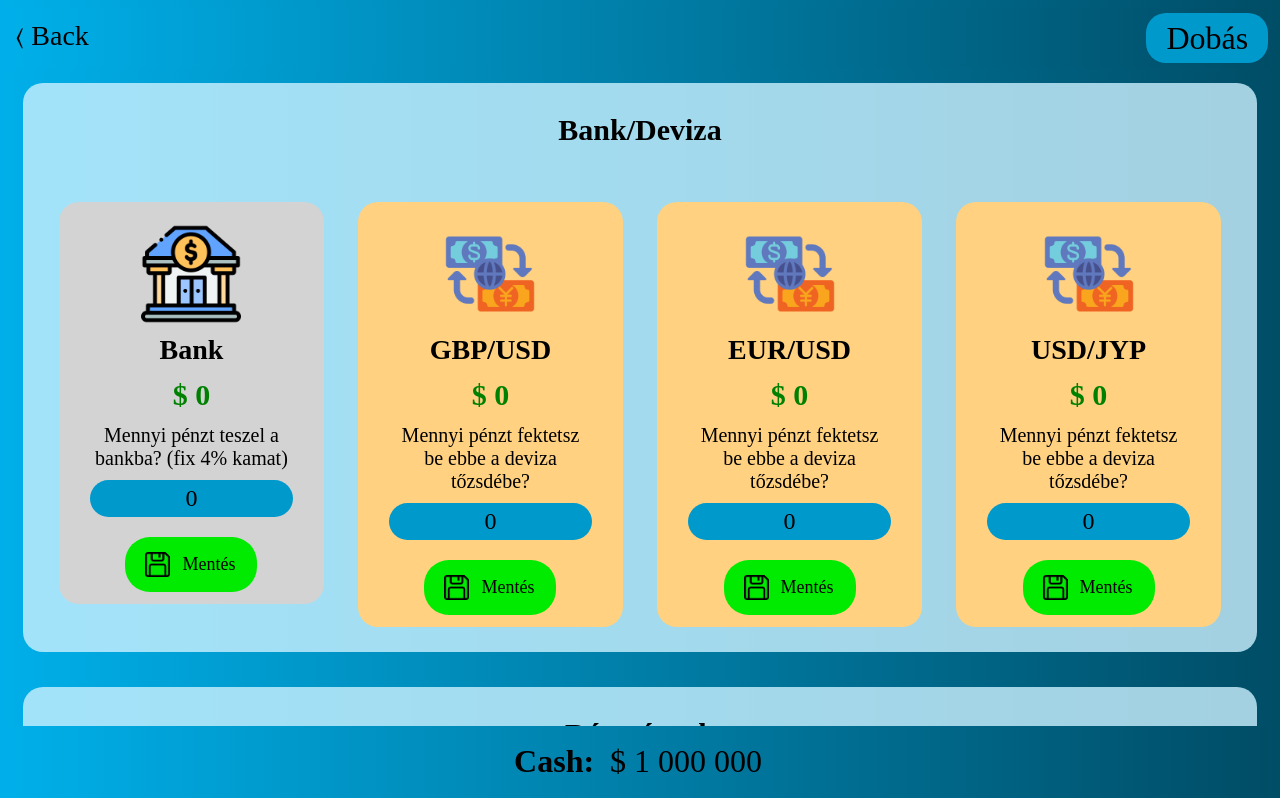
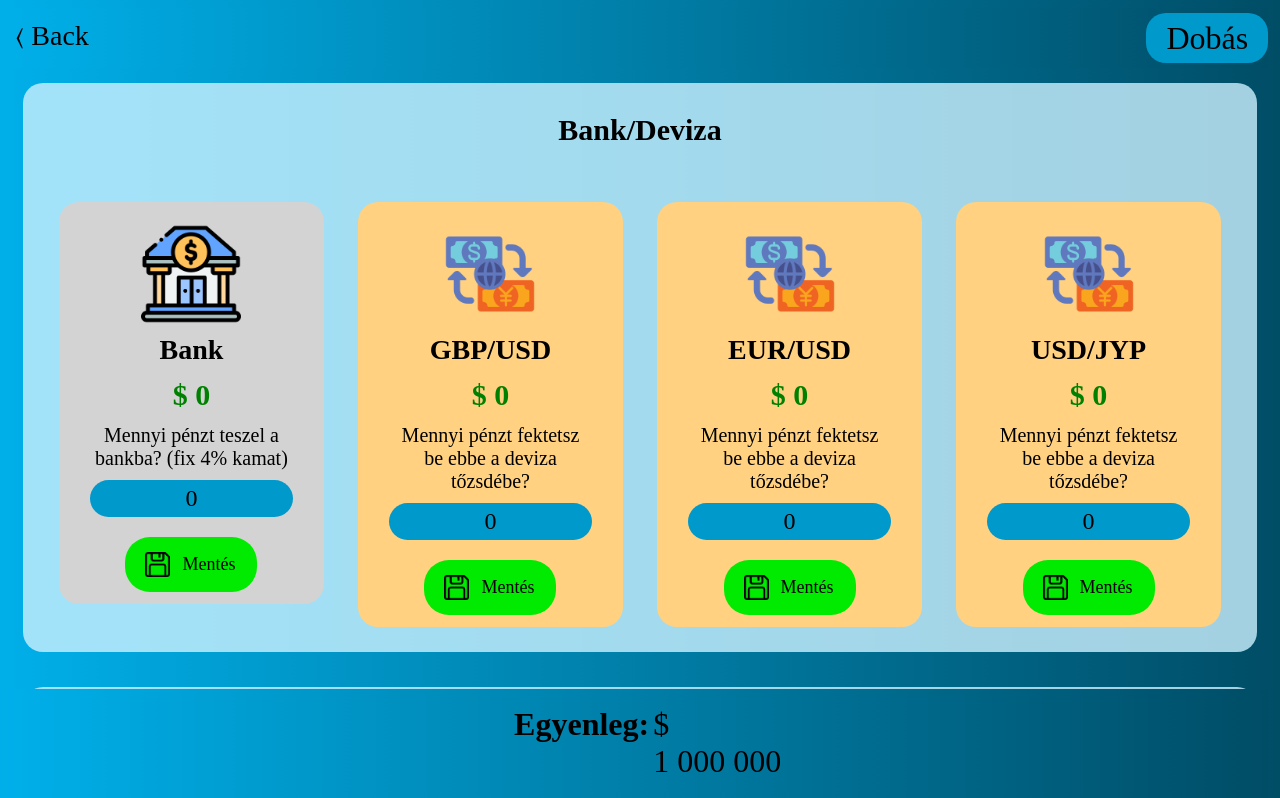
Before and after one commit to dvd2001/MyFirstMillion, an Angular app: page /game in a window 1280 px wide. Shown: the top 798 px of the page. Built offline with nearby package versions, Linux system fonts and the light colour scheme.

Commit message:
changing chas text in footer

```diff
--- a/src/app/components/game-page/game-page.html
+++ b/src/app/components/game-page/game-page.html
@@ -403,7 +403,7 @@
 </section>
 <div id="cash">
     <div id="wallet">
-        <p class="title income">Cash:</p>
+        <p class="title income">Egyenleg:</p>
         <p id="money" class="income"></p>
     </div>
 </div>
```
